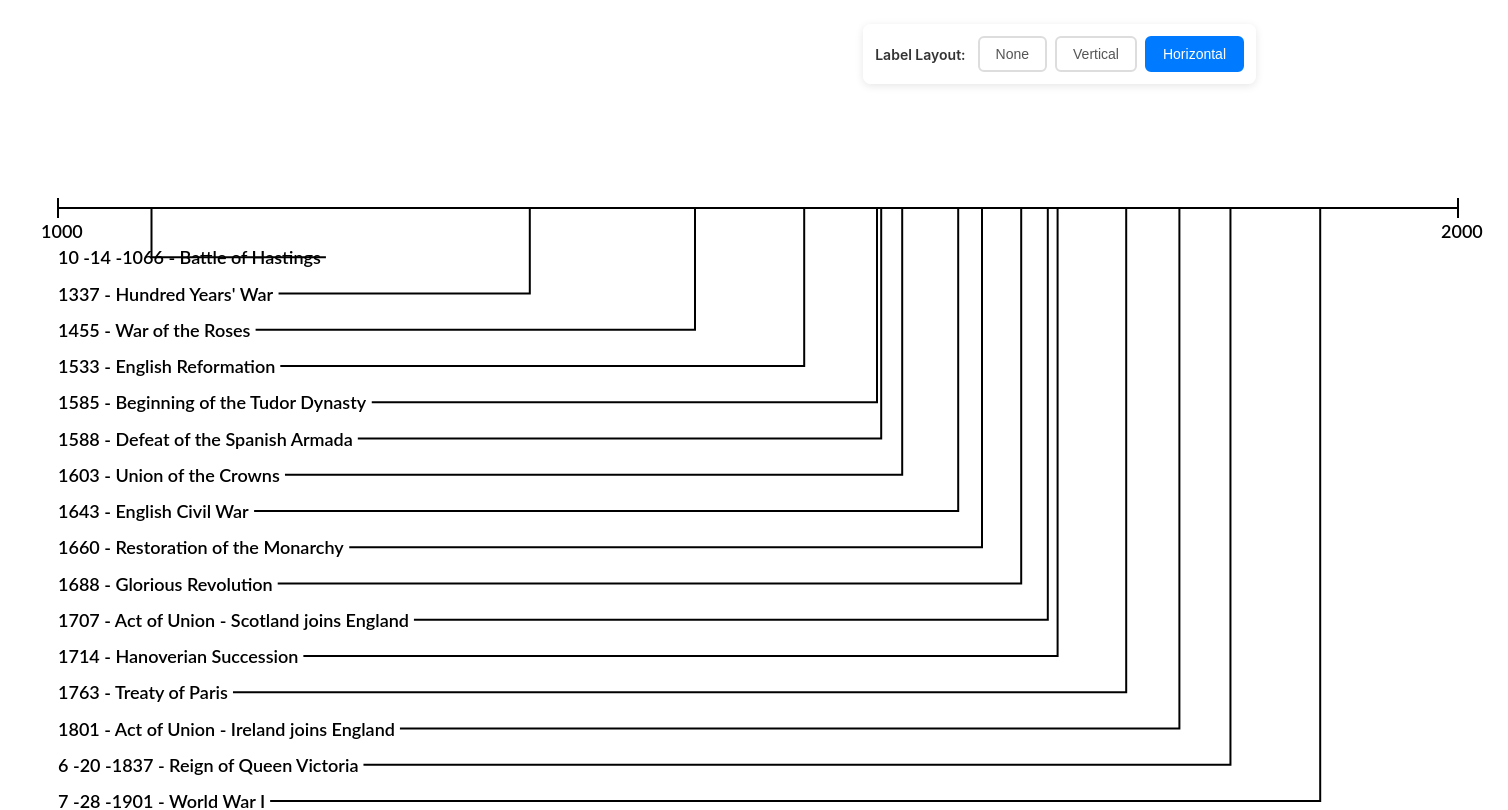
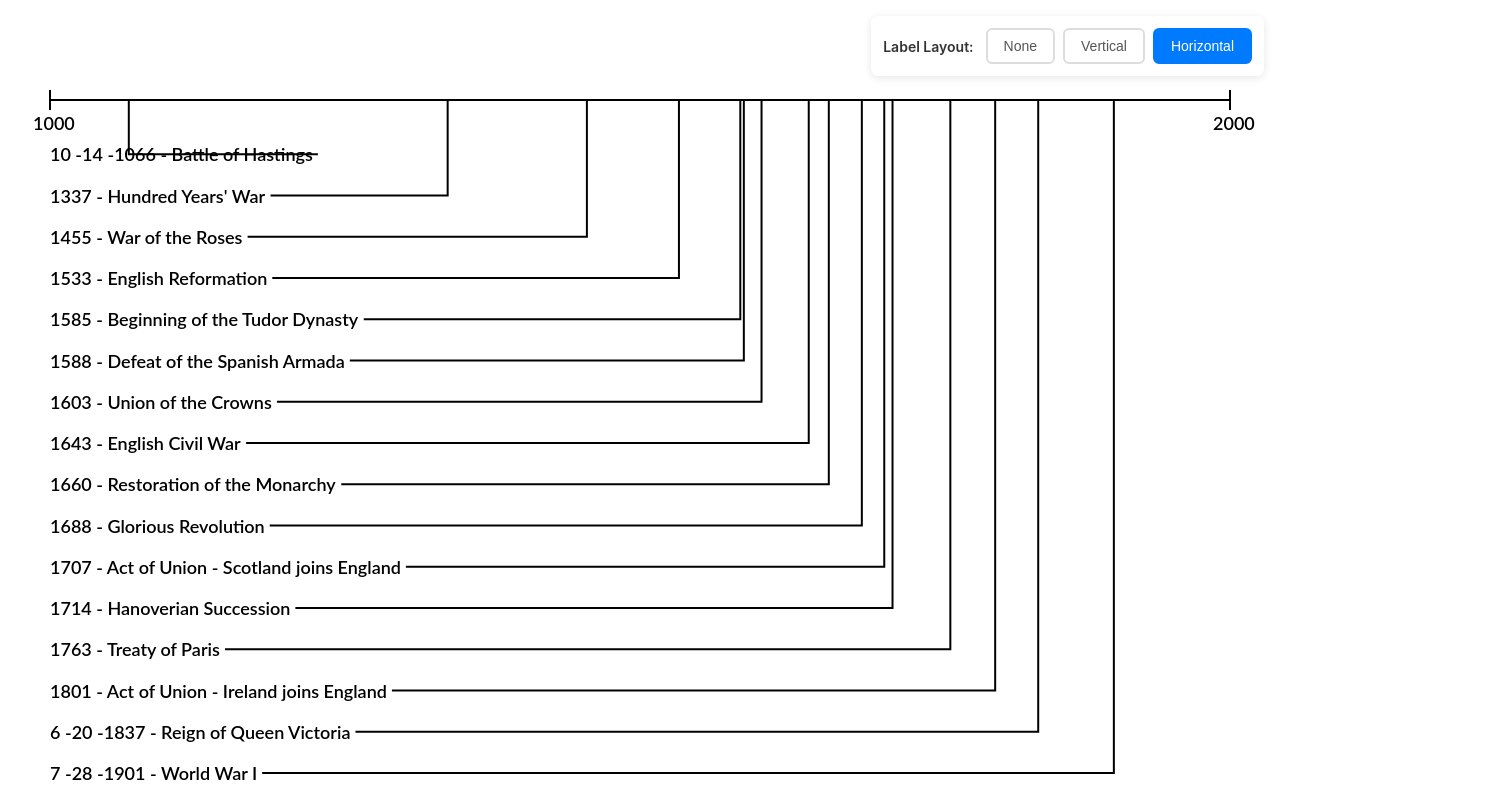
Before and after one commit to xmil9/history-graph, an Angular app in the folder frontend/history-graph/: page /timeline in a window 1280 px wide. Shown: the top 810 px of the page, 1508 px wide, since content can reach past the window. Built offline with nearby package versions, Linux system fonts and the light colour scheme.

Commit message:
Timeline element fills available space.

```diff
--- a/frontend/history-graph/src/app/app.css
+++ b/frontend/history-graph/src/app/app.css
@@ -0,0 +1,16 @@
+app-root {
+	display: block;
+	width: 100%;
+	height: 100%;
+}
+
+.router-container {
+	display: block;
+	width: 100%;
+	height: 100%;
+	position: relative;
+}
+
+router-outlet {
+	display: contents;
+}
--- a/frontend/history-graph/src/app/app.html
+++ b/frontend/history-graph/src/app/app.html
@@ -1 +1,3 @@
-<router-outlet />
+<div class="router-container">
+	<router-outlet />
+</div>
--- a/frontend/history-graph/src/app/services/event-layout.service.ts
+++ b/frontend/history-graph/src/app/services/event-layout.service.ts
@@ -71,11 +71,12 @@ class HorizontalLabelLayout implements LabelLayout {
 	connectorPaths: string[] = [];
 	// Offset for the first row of labels to avoid overlapping with the axis.
 	private readonly firstRowOffsetY = 20;
+	private readonly lastRowOffsetY = 20;
 
 	calculate(tlEventPos: Point2D[], factors: EventLayoutFactors): void {
 		const tlEventsInView = tlEventPos.filter(pos => this.isInView(pos, factors));
 		const tlEventsInViewCount = tlEventsInView.length;
-		const rowHeight = (factors.viewSize.height - factors.axisStartPos.y - this.firstRowOffsetY) / tlEventsInViewCount;
+		const rowHeight = (factors.viewSize.height - factors.axisStartPos.y - this.firstRowOffsetY - this.lastRowOffsetY) / tlEventsInViewCount;
 
 		this.labelPositions = this.calculateLabelPositions(tlEventPos, factors, rowHeight);
 		// Connector paths are calculated in the component after DOM is ready.
--- a/frontend/history-graph/src/app/view/timeline-view/timeline-view.css
+++ b/frontend/history-graph/src/app/view/timeline-view/timeline-view.css
@@ -1,5 +1,19 @@
+:host {
+	display: block;
+	width: 100%;
+	height: 100%;
+}
+
 .timeline-container {
 	position: relative;
+	width: 100%;
+	height: 100%;
+}
+
+.timeline-container svg {
+	width: 100%;
+	height: 100%;
+	display: block;
 }
 
 tl-label-layout-selector {
--- a/frontend/history-graph/src/app/view/timeline-view/timeline-view.html
+++ b/frontend/history-graph/src/app/view/timeline-view/timeline-view.html
@@ -1,4 +1,4 @@
-<div class="timeline-container">
+<div #container class="timeline-container">
 	<tl-label-layout-selector />
 	<svg [attr.width]="viewSize().width" [attr.height]="viewSize().height" xmlns="http://www.w3.org/2000/svg">
 		<g tl-axis
--- a/frontend/history-graph/src/app/view/timeline-view/timeline-view.ts
+++ b/frontend/history-graph/src/app/view/timeline-view/timeline-view.ts
@@ -1,4 +1,4 @@
-import { AfterViewInit, Component, computed, effect, HostListener, inject, input, Signal, signal } from '@angular/core';
+import { AfterViewInit, Component, computed, effect, ElementRef, HostListener, inject, input, Signal, signal, ViewChild } from '@angular/core';
 import { toSignal } from '@angular/core/rxjs-interop';
 import { TimelineService } from '../../services/timeline.service';
 import { Timeline } from '../../model/timeline';
@@ -27,6 +27,8 @@ const DEFAULT_TL_TEXT_STYLE: TextStyle = {
 export class TimelineView implements AfterViewInit {
 	private layoutService = inject(EventLayoutService);
 
+	@ViewChild('container', { read: ElementRef }) containerRef!: ElementRef<HTMLDivElement>;
+
 	// Content
 	dateFormat: Signal<HDateFormat> = signal(new MDYYYYFormat('-'));
 	timeline: Signal<Timeline | undefined>;
@@ -41,9 +43,11 @@ export class TimelineView implements AfterViewInit {
 	});
 
 	// Positioning
-	viewSize = signal(new Size2D(1500, 800));
-	axisStartPos = signal(new Point2D(50, 200));
-	axisEndPos = signal(new Point2D(this.viewSize().width - 50, 200));
+	viewSize = signal(new Size2D(0));
+	private readonly axisHOffset = 50;
+	private readonly axisTopOffset = 100;
+	axisStartPos = signal(new Point2D(this.axisHOffset, this.axisTopOffset));
+	axisEndPos = computed(() => new Point2D(this.viewSize().width - this.axisHOffset, this.axisStartPos().y));
 	eventMarkerSize = signal(new Size2D(8));
 
 	getEventPosition(idx: number): Point2D {
@@ -80,7 +84,20 @@ export class TimelineView implements AfterViewInit {
 
 	ngAfterViewInit(): void {
 		console.log('ngAfterViewInit TimelineView');
+		this.updateViewSize();
 		this.layoutService.calculateConnectorPathsDeferred();
+	}
+
+	private updateViewSize(): void {
+		if (this.containerRef?.nativeElement) {
+			const rect = this.containerRef.nativeElement.getBoundingClientRect();
+			this.viewSize.set(new Size2D(rect.width, rect.height));
+		}
+	}
+
+	@HostListener('window:resize')
+	onResize(): void {
+		this.updateViewSize();
 	}
 
 	@HostListener('mousedown', ['$event'])
@@ -114,9 +131,6 @@ export class TimelineView implements AfterViewInit {
 		this.axisStartPos.update(pos =>
 			new Point2D(pos.x + delta.x, pos.y + delta.y)
 		);
-		this.axisEndPos.update(pos =>
-			new Point2D(pos.x + delta.x, pos.y + delta.y)
-		);
 	}
 
 	private zoom(at: Point2D, factor: number): void {
@@ -132,8 +146,5 @@ export class TimelineView implements AfterViewInit {
 		this.axisStartPos.update(pos =>
 			new Point2D(centerX + startDelta, pos.y)
 		);
-		this.axisEndPos.update(pos =>
-			new Point2D(centerX + endDelta, pos.y)
-		);
 	}
 }
--- a/frontend/history-graph/src/styles.css
+++ b/frontend/history-graph/src/styles.css
@@ -1,4 +1,10 @@
 /* You can add global styles to this file, and also import other style files */
+
+html, body {
+	height: 100%;
+	margin: 0;
+	padding: 0;
+}
 
 .no-text-select {
 	user-select: none;
```
